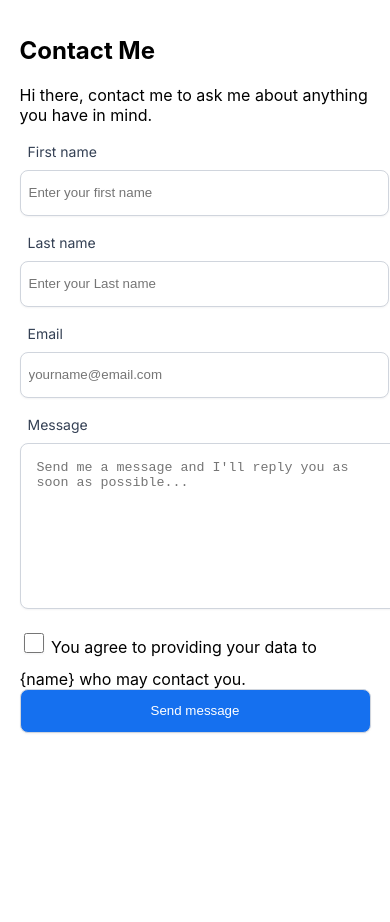
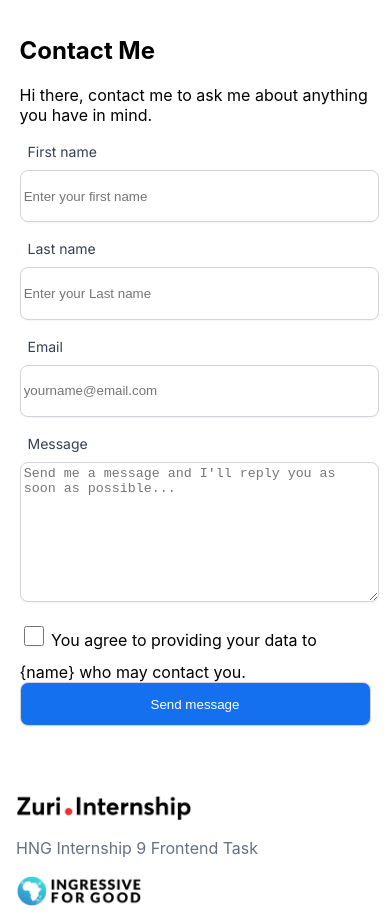
Before and after one commit to romeoscript/linktree-hng, a React (Create React App) app: page /contact in a window 390 px wide. Before the commit the page ends 844 px from the top, so only its background shows below. Built offline with nearby package versions, Linux system fonts and the light colour scheme.

Commit message:
refactor:footer icons a global component

```diff
--- a/src/App.js
+++ b/src/App.js
@@ -3,6 +3,7 @@ import './App.css';
 import Links from './Links';
 import { Routes, Route} from "react-router-dom";
 import Contact from './Contact';
+import FooterIcon from './FooterIcon';
 
 function App() {
   return (
@@ -11,7 +12,7 @@ function App() {
         <Route path="/" element={ <Links />} />
         <Route path="/contact" element={<Contact />} />
       </Routes>
-
+    <FooterIcon />
     </div>
   );
 }
--- /dev/null
+++ b/src/FooterIcon.jsx
@@ -0,0 +1,19 @@
+import React from 'react'
+
+import zuri from "./assets/Zuri.Internship_Logo.png";
+import i4g from "./assets/I4G.png";
+
+const FooterIcon = () => {
+  return (
+    <div>
+
+      <div className="footer">
+        <img src={zuri} alt="" />
+        <p>HNG Internship 9 Frontend Task</p>
+        <img src={i4g} alt="" />
+      </div>
+    </div>
+  )
+}
+
+export default FooterIcon
--- a/src/Links.jsx
+++ b/src/Links.jsx
@@ -1,11 +1,9 @@
 import React from "react";
+
+import profile from "./assets/WhatsApp Image 2022-10-28 at 4.35.06 AM.jpeg";
+import { Link } from 'react-router-dom'
 import github from "./assets/Social icon.png";
 import slack from "./assets/slack.png";
-import zuri from "./assets/Zuri.Internship_Logo.png";
-import i4g from "./assets/I4G.png";
-import profile from "./assets/WhatsApp Image 2022-10-28 at 4.35.06 AM.jpeg";
-import { Link } from 'react-router-dom'
-
 const Links = () => {
   return (
     <>
@@ -31,11 +29,6 @@ const Links = () => {
         <img src={slack} alt="" />
         <img src={github} alt="" />
       </div>
-      <div className="footer">
-        <img src={zuri} alt="" />
-        <p>HNG Internship 9 Frontend Task</p>
-        <img src={i4g} alt="" />
-      </div>
     </>
   );
 };
--- a/src/contact.css
+++ b/src/contact.css
@@ -2,13 +2,14 @@
   width: 50%;
   margin: auto;
   padding: 1rem;
+  margin-bottom: 2rem;
 }
-.form__flex{
+.form__flex {
   display: flex;
   gap: 4%;
   justify-content: space-between;
 }
-.form__flex div{
+.form__flex div {
   flex-basis: 48%;
 }
 label {
@@ -17,7 +18,7 @@ label {
   font-weight: 500;
   font-size: 14px;
   line-height: 20px;
-  margin:0.5rem;
+  margin: 0.5rem;
   color: #344054;
 }
 input,
@@ -38,27 +39,29 @@ textarea {
   height: 132px;
   padding: 1rem;
 }
-input[type='submit']{
-    background: #1570EF;
+input[type="submit"] {
+  background: #1570ef;
   color: white;
   width: 100%;
   margin: auto;
   cursor: pointer;
 }
-input[type='checkbox']{
+input[type="checkbox"] {
   padding: 0;
   width: 20px;
   height: 20px;
   display: inline;
   border-radius: 8px;
 }
-@media (max-width:550px) {
+@media (max-width: 550px) {
   .contact {
     width: 90%;
   }
-      .form__flex{
+  .form__flex {
     display: block;
-
   }
-
+  input,
+  textarea {
+    padding: 0.2rem;
   }
+}
```
Lines whose indentation alone changed are shown as unchanged.
